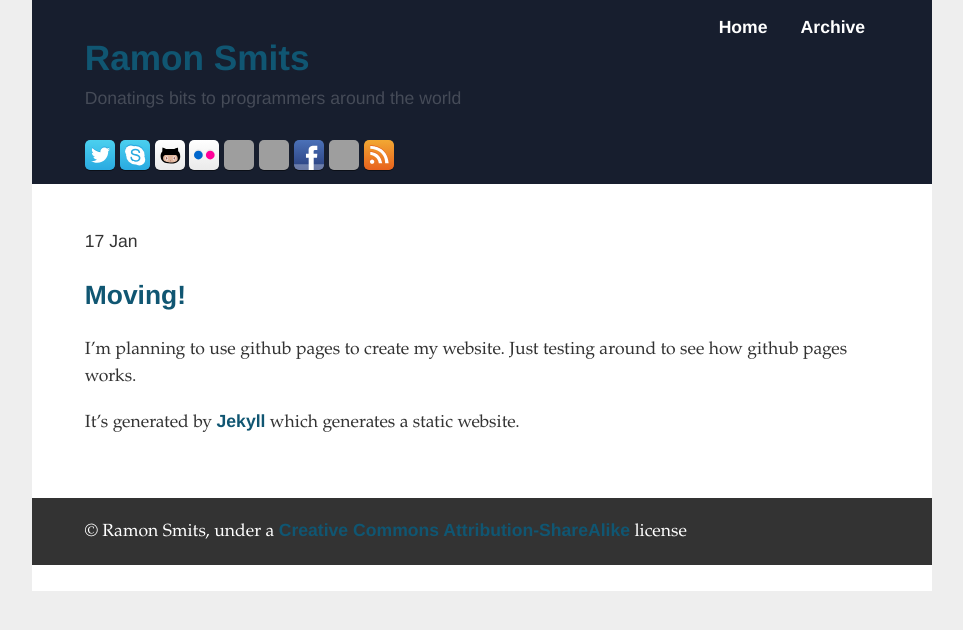
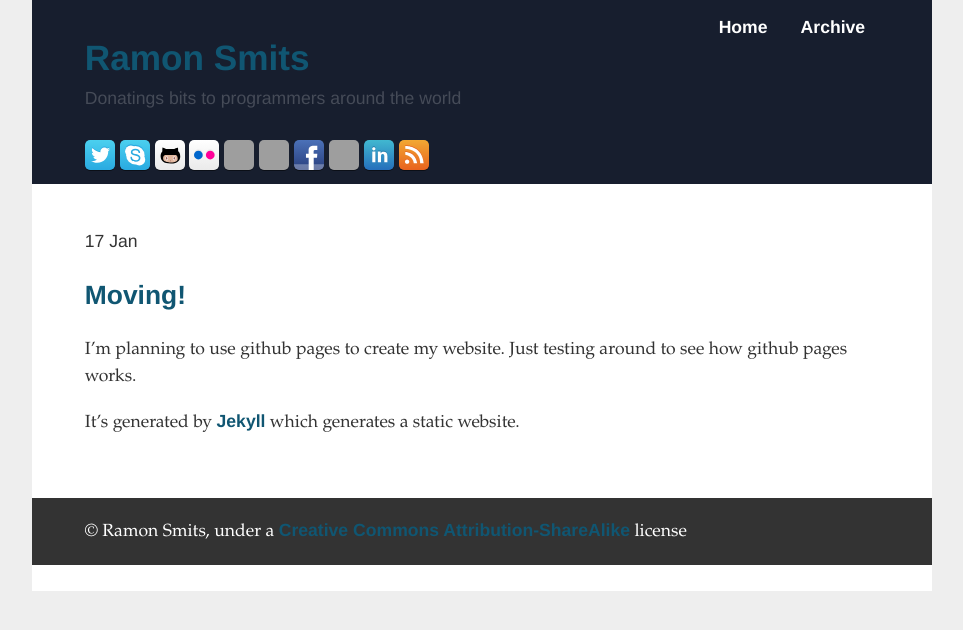
Before and after one commit to ramonsmits/ramonsmits.github.com, a Jekyll site: the page built from index.html, in a window 1280 px wide. Shown: the top 630 px of the page, without its empty margins (158-1121 px from the left). Built offline with Jekyll 4.4.1, drawn with Linux system fonts in a browser that asks for light colours; grey boxes are pictures that could not be loaded.

Commit message:
Added LinkedIn to social media links.

```diff
--- a/_layouts/default.html
+++ b/_layouts/default.html
@@ -36,6 +36,7 @@
 			<a href="http://open.spotify.com/user/ramonsmits" class="fc-webicon spotify">Spotify</a>
 			<a href="https://www.facebook.com/ramon.smits" class="fc-webicon facebook">Facebook</a>
 			<a href="http://youtube.com/exyll" class="fc-webicon youtube">YouTube</a>
+			<a href="https://www.linkedin.com/in/ramonsmits" class="fc-webicon linkedin">LinkedIn</a>
 			<a href="http://feeds.feedburner.com/ramonsmits" class="fc-webicon rss">RSS</a>
 		</div>
 	</header>
```
